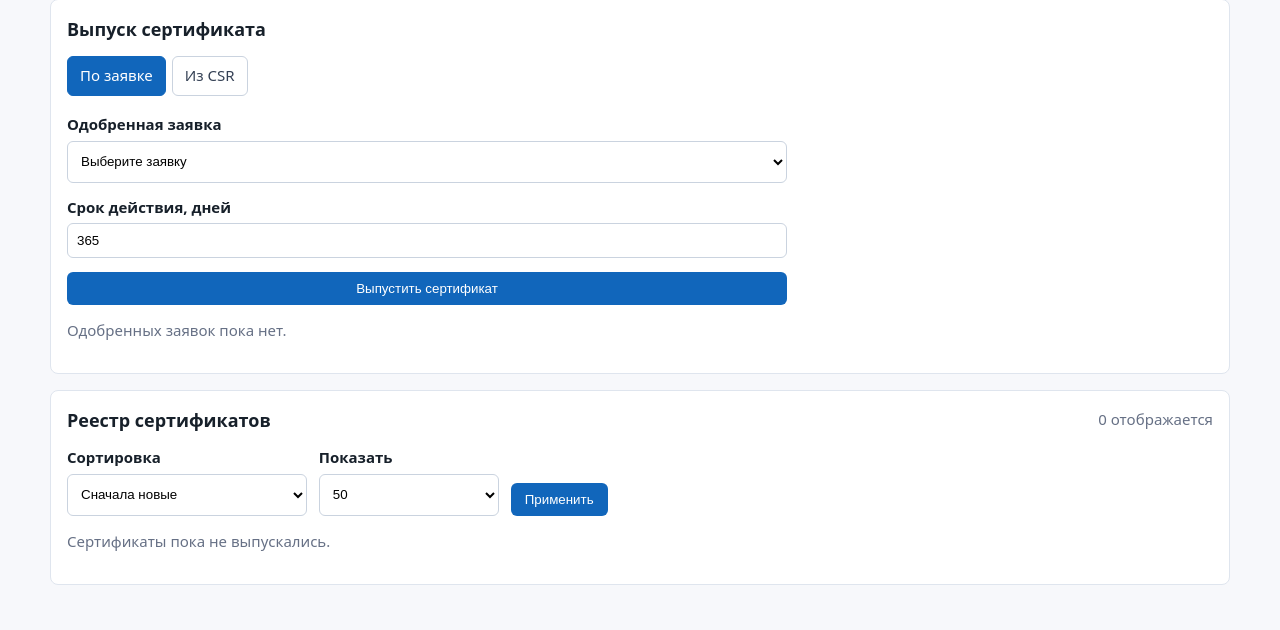
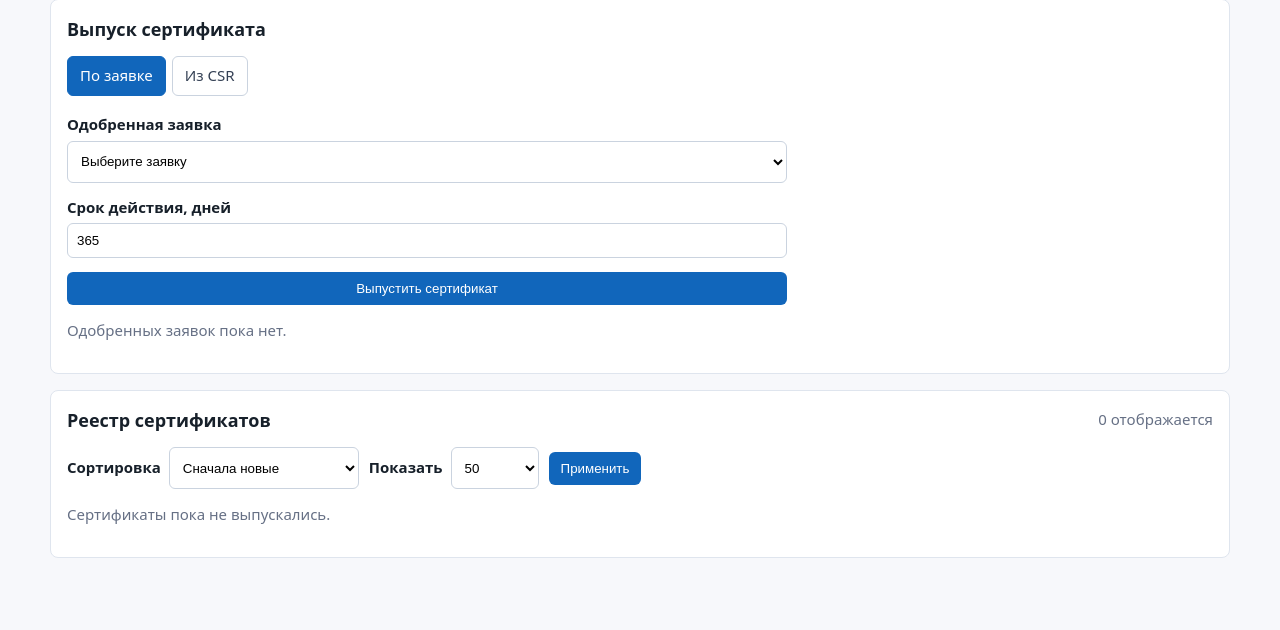
Before and after one commit to Tap4anskiy/pkica, a FastAPI app: page /certificates in a window 1280 px wide; the page is wider, and only the part inside the window is pictured. Shown: the part 170-800 px from the top of that part. Run offline with FastAPI, Linux system fonts and the light colour scheme.

Commit message:
Compact certificate registry controls

```diff
--- a/pkica/web/static/style.css
+++ b/pkica/web/static/style.css
@@ -446,20 +446,33 @@ h2 {
 
 .registry-controls {
   display: flex;
-  gap: 12px;
-  align-items: end;
+  gap: 10px;
+  align-items: center;
   flex-wrap: wrap;
   margin-bottom: 14px;
 }
 
 .registry-controls label {
-  min-width: 180px;
+  display: inline-flex;
+  gap: 8px;
+  align-items: center;
   font-weight: 700;
 }
 
+.registry-controls label:first-child select {
+  width: 190px;
+}
+
+.registry-controls label:nth-child(2) select {
+  width: 88px;
+}
+
 .registry-controls select {
-  margin-top: 5px;
   font-weight: 400;
+}
+
+.registry-controls button {
+  padding: 9px 12px;
 }
 
 .action-stack {
@@ -748,8 +761,17 @@ pre {
     min-width: 0;
   }
 
+  .registry-controls {
+    align-items: stretch;
+  }
+
   .registry-controls label,
   .registry-controls button {
+    width: 100%;
+  }
+
+  .registry-controls label:first-child select,
+  .registry-controls label:nth-child(2) select {
     width: 100%;
   }
 
--- a/pkica/web/templates/certificates_list.html
+++ b/pkica/web/templates/certificates_list.html
@@ -74,14 +74,16 @@
     <span class="muted">{{ certificates|length }} отображается</span>
   </div>
   <form class="registry-controls" method="get" action="/certificates">
-    <label>Сортировка
+    <label>
+      <span>Сортировка</span>
       <select name="sort">
         {% for value, label in certificate_registry.sorts %}
         <option value="{{ value }}" {% if certificate_registry.sort == value %}selected{% endif %}>{{ label }}</option>
         {% endfor %}
       </select>
     </label>
-    <label>Показать
+    <label>
+      <span>Показать</span>
       <select name="limit">
         {% for value in certificate_registry.limits %}
         <option value="{{ value }}" {% if certificate_registry.limit == value %}selected{% endif %}>
```
